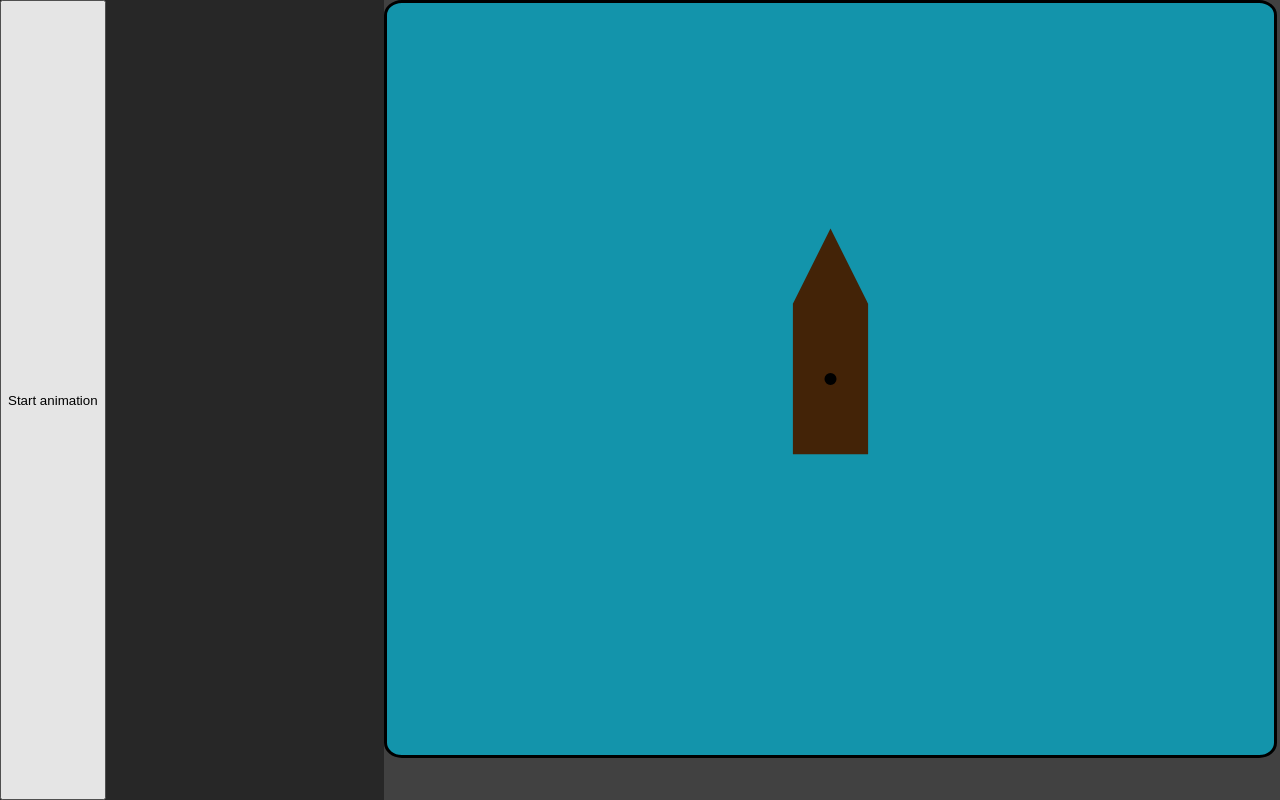
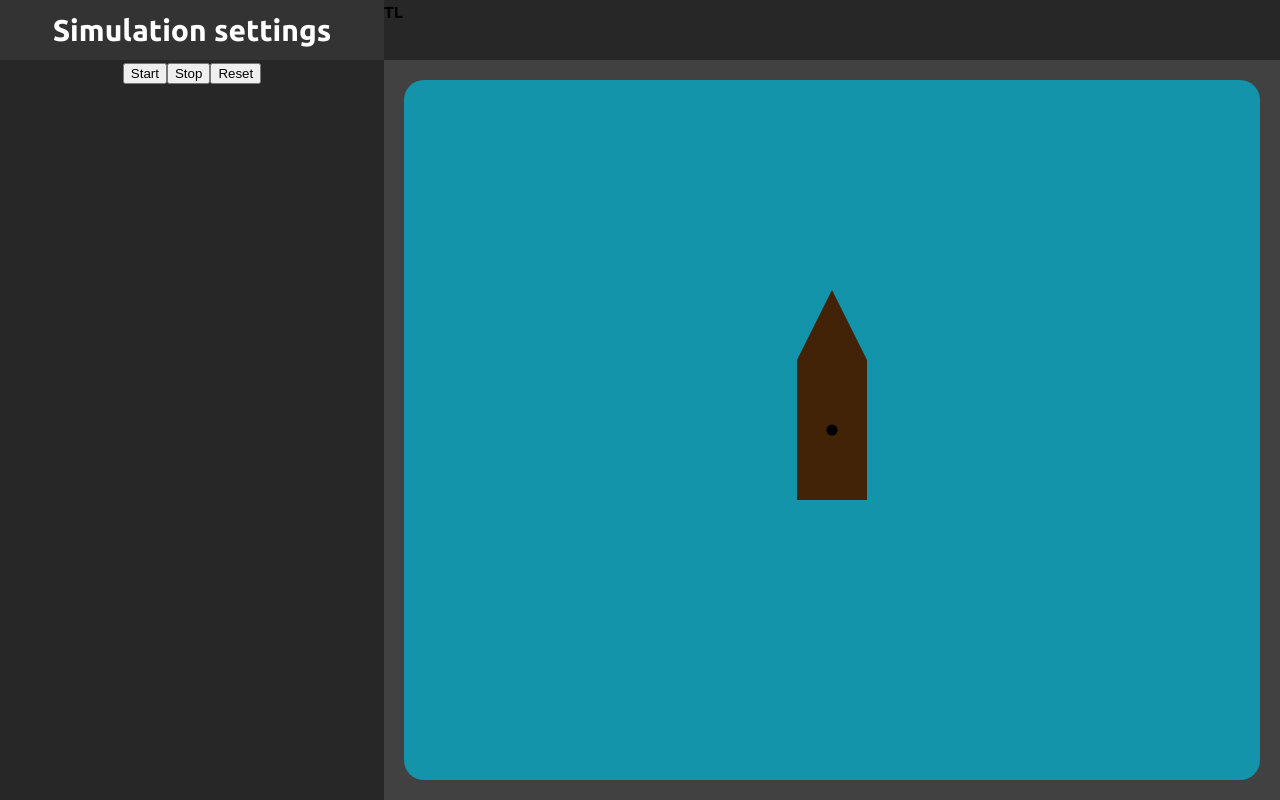
Before and after one commit to Aeri4a/sailboat-control, a React (Vite) app in the folder app/: page / in a window 1280 px wide. Built offline with nearby package versions, Linux system fonts and the light colour scheme.

Commit message:
added animation handlers & styling

```diff
--- a/app/index.html
+++ b/app/index.html
@@ -3,6 +3,9 @@
   <head>
     <meta charset="UTF-8" />
     <link rel="icon" type="image/svg+xml" href="/vite.svg" />
+    <link rel="preconnect" href="https://fonts.googleapis.com">
+<link rel="preconnect" href="https://fonts.gstatic.com" crossorigin>
+<link href="https://fonts.googleapis.com/css2?family=Ubuntu:wght@700&display=swap" rel="stylesheet">
     <meta name="viewport" content="width=device-width, initial-scale=1.0" />
     <title>Sailboat App</title>
   </head>
--- a/app/src/App.module.scss
+++ b/app/src/App.module.scss
@@ -1,24 +1,59 @@
 .appContainer {
-    display: flex;
     width: 100vw;
     height: 100%;
+    display: flex;
+    justify-content: center;
+    align-items: center;
+
+    font-family: 'Ubuntu', sans-serif;
+
     min-height: 100vh;
 
     flex-direction: row;
 }
 
+// LEFT SIDE
 .leftTile {
-    display: flex;
     width: 30%;
     height: 100vh;
+    display: flex;
+    flex-direction: column;
+    align-items: center;
 
     background-color: #272727;
 }
 
+.header {
+    width: 100%;
+    height: 60px;;
+    display: flex;
+    justify-content: center;
+    align-items: center;
+
+    background-color: #333333;
+    text-align: center;
+    font-size: 30px;
+    color: white;
+}
+
+// RIGHT SIDE
 .rightTile {
     display: flex;
+    flex-direction: column;
     width: 70%;
     height: 100vh;
 
     background-color: #414141;
 }
+
+.timeLineTile {
+    width: 100%;
+    flex: 0 0 60px;
+
+    background-color: #272727;
+}
+
+.animationWrapper {
+    margin: 20px;
+    flex: 1 1 auto;
+}
--- a/app/src/App.tsx
+++ b/app/src/App.tsx
@@ -1,24 +1,62 @@
-import { FC, useState } from 'react'
+import { FC, useEffect, useState } from 'react'
 import styles from './App.module.scss'
 
 import BoatSimulation from './components/BoatSimulationView'
 
 const App: FC = () => {
+  const [test, setTest] = useState(0); // looping through data (iterator)
+  const [start, setStart] = useState(false);
 
   const data = { time: [0, 1, 2, 3, 4, 5, 6, 7, 8, 9, 10]};
 
-  const startAnimation = () => {
 
+  const handleStartAnimation = () => {
+    setStart(true);
+  }
+
+  const handleStopAnimation = () => {
+    setStart(false);
+  }
+
+  const doAnimation = () => {
+    if (test > 9)
+      setTest(0);
+    else {
+      setTest(prevState => prevState + 1);
+    }
   };
+
+  useEffect(() => {
+    if (start) {
+      const id = setInterval(() => {
+        doAnimation();
+      }, 1000);
+
+      return () => {
+        clearInterval(id);
+      }
+    }
+  }, [test, start]);
 
   return (
     <div className={styles.appContainer}>
       <div className={styles.leftTile}>
-      <button onClick={startAnimation}>Start animation</button>
+        <div className={styles.header}>
+          Simulation settings
+        </div>
+        <div className={styles.actionPanel}>
+          <div className={styles.variables}>
+            <button onClick={handleStartAnimation}>Start</button>
+            <button onClick={handleStopAnimation}>Stop</button>
+            <button onClick={() => { setTest(0); }}>Reset</button>
+          </div>
+        </div>
       </div>
       <div className={styles.rightTile}>
-        <div className={styles.timeLineTile}></div>
-        <BoatSimulation />
+        <div className={styles.timeLineTile}>TL</div>
+        <div className={styles.animationWrapper}>
+          <BoatSimulation pos={data.time[test]} />
+        </div>
       </div>
     </div>
   )
--- a/app/src/components/BoatSimulationView.module.scss
+++ b/app/src/components/BoatSimulationView.module.scss
@@ -1,17 +1,13 @@
 .boatTile{
-    display: block;
-    width: 99%;
-    height: 99vh;
+    display: flex;
+    height: 100%;
 }
 
 .boatCanvas{
     width: 100%;
-    height: 95%;
 
-    border-style: solid;
-    border-radius: 2%;
-    border-color: #000000;
-    border-width: 3px;
+    border: 0;
+    border-radius: 20px;
     background-color: #1394ab;
 }
 
--- a/app/src/components/BoatSimulationView.tsx
+++ b/app/src/components/BoatSimulationView.tsx
@@ -1,10 +1,11 @@
 import { FC, useRef, useEffect } from 'react'
 import style from './BoatSimulationView.module.scss'
 
+interface BoatSimulationProps {
+    pos: number; // that would be more advanced object with at least 2 coordinates
+}
 
-
-
-const BoatSimulation: FC = () => {
+const BoatSimulation: FC<BoatSimulationProps> = ({ pos }) => {
 
     const canvasRef = useRef(null);
 
@@ -18,7 +19,7 @@ const BoatSimulation: FC = () => {
     const draw_boat = (ctx : CanvasRenderingContext2D) => {
         const w : number = ctx.canvas.width;
         const h : number = ctx.canvas.height;
-        ctx.translate(w / 2, h / 2);
+        ctx.translate((w / 2) + pos * 10, h / 2); // example of moving based on "pos" prop
 
         ctx.fillStyle = "#432307";
         ctx.beginPath();
@@ -71,7 +72,7 @@ const BoatSimulation: FC = () => {
             window.cancelAnimationFrame(animationFrameId)
         };
 
-    },[]);
+    },[pos]);
 
     return (
         <div className={style.boatTile}>
```
